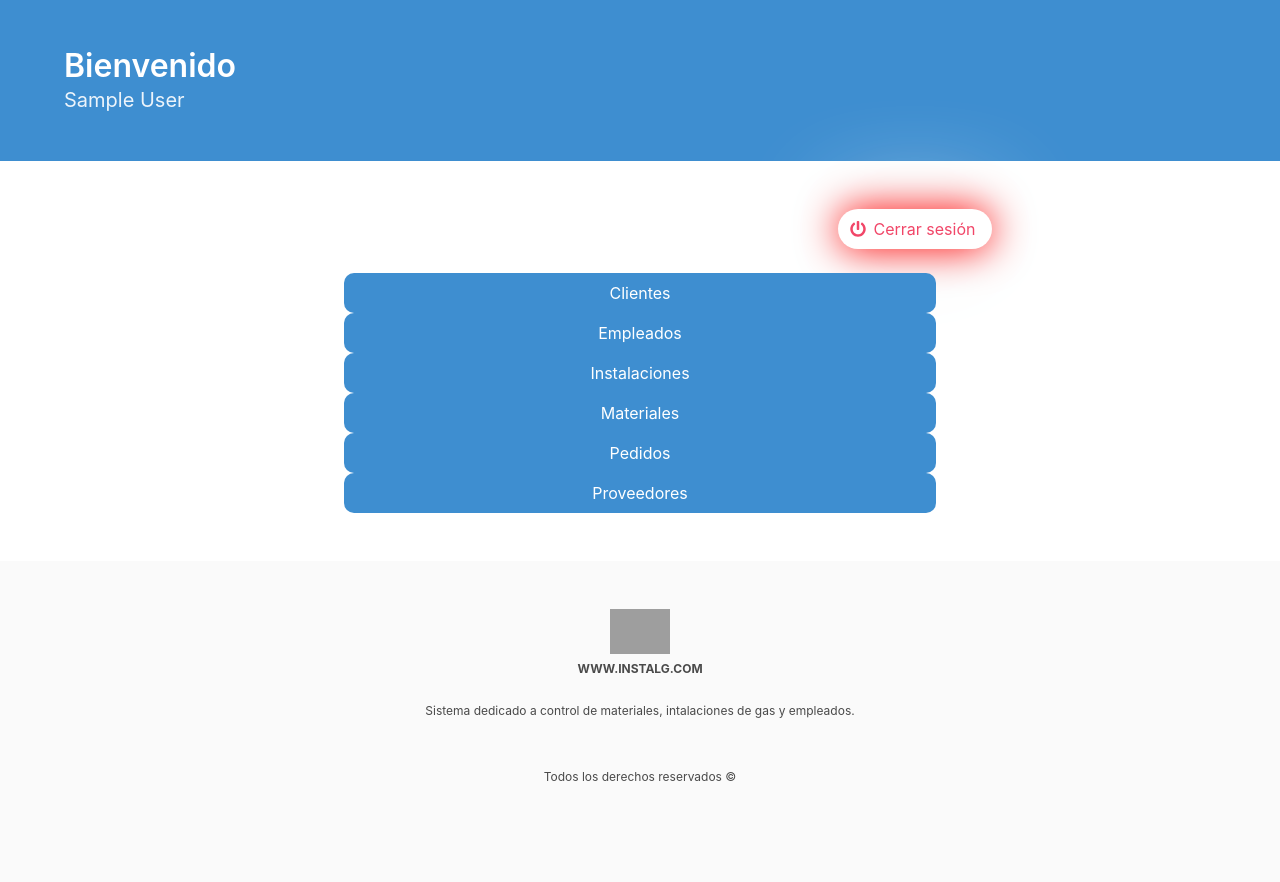
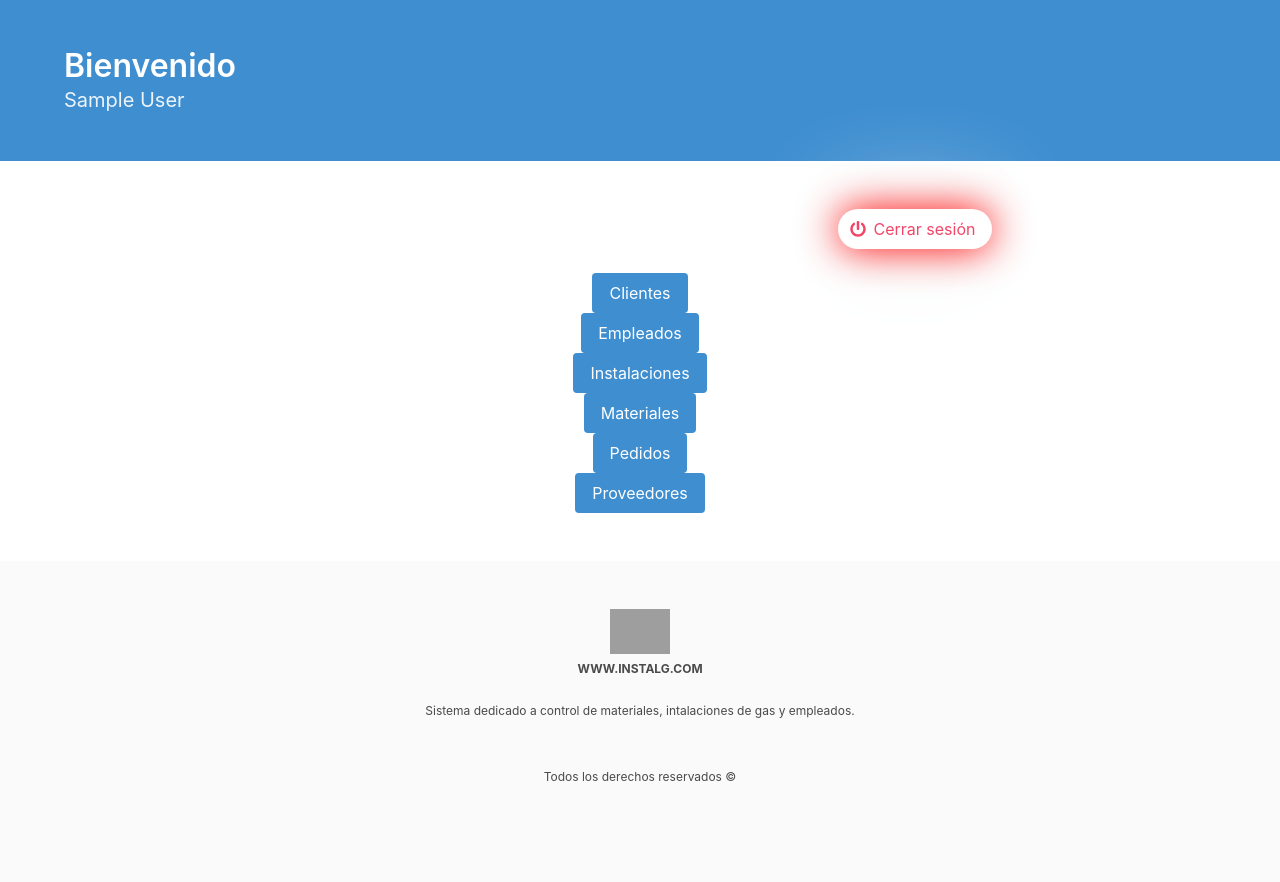
Before and after one commit to FerGv/instalg, a Django app: page / in a window 1280 px wide. Run offline with Django 3.2, Linux system fonts and the light colour scheme; the visitor is signed in with stand-in values (Sample User, id 1); parts of the project's set-up code (start-up, migrations or seed data) failed here and were passed over; some libraries are stand-ins or nearby versions; grey boxes are pictures that could not be loaded.

Commit message:
remove styles

```diff
--- a/templates/index.html
+++ b/templates/index.html
@@ -40,28 +40,28 @@
 			    </a>
                 <br><br>
                 {% if request.user|has_role:'admin_sistema,ing_civil' %}
-                    <a href="{% url 'clientes:list' %}" class="button is-info" style="width: 50%; border-radius: 10px;">Clientes</a><br>
+                    <a href="{% url 'clientes:list' %}" class="button is-info">Clientes</a><br>
                 {% endif %}
                 {% if request.user|has_role:'admin_sistema,admin_empleados' %}
-                    <a href="{% url 'empleados:list' %}" class="button is-info" style="width: 50%; border-radius: 10px;">Empleados</a><br>
+                    <a href="{% url 'empleados:list' %}" class="button is-info">Empleados</a><br>
                 {% endif %}
                 {% if request.user|has_role:'admin_sistema,ing_civil,admin_materiales' %}
-                    <a href="{% url 'instalaciones:list' %}" class="button is-info" style="width: 50%; border-radius: 10px;">Instalaciones</a><br>
+                    <a href="{% url 'instalaciones:list' %}" class="button is-info">Instalaciones</a><br>
                 {% endif %}
                 {% if request.user|has_role:'admin_sistema,admin_materiales' %}
-                    <a href="{% url 'materiales:list' %}" class="button is-info" style="width: 50%; border-radius: 10px;">Materiales</a><br>
+                    <a href="{% url 'materiales:list' %}" class="button is-info">Materiales</a><br>
                 {% endif %}
                 {% if request.user|has_role:'admin_sistema,ing_civil,admin_materiales' %}
-                    <a href="{% url 'pedidos:list' %}" class="button is-info" style="width: 50%; border-radius: 10px;">Pedidos</a><br>
+                    <a href="{% url 'pedidos:list' %}" class="button is-info">Pedidos</a><br>
                 {% endif %}
                 {% if request.user|has_role:'admin_sistema,admin_empleados' %}
-                    <a href="{% url 'proveedores:list' %}" class="button is-info" style="width: 50%; border-radius: 10px;">Proveedores</a><br>
+                    <a href="{% url 'proveedores:list' %}" class="button is-info">Proveedores</a><br>
                 {% endif %}
                 {# {% if user|has_role:'doctor,nurse' %} #}
-                    {# <a href="{% url 'puestos:list' %}" class="button is-info" style="width: 50%; border-radius: 10px;">Puestos</a><br> #}
+                    {# <a href="{% url 'puestos:list' %}" class="button is-info">Puestos</a><br> #}
                 {# {% endif %} #}
                 {# {% if user|has_role:'doctor,nurse' %} #}
-                    {# <a href="{% url 'users:list' %}" class="button is-info" style="width: 50%; border-radius: 10px;">Usuarios</a><br> #}
+                    {# <a href="{% url 'users:list' %}" class="button is-info">Usuarios</a><br> #}
                 {# {% endif %} #}
 </section>
 
```
